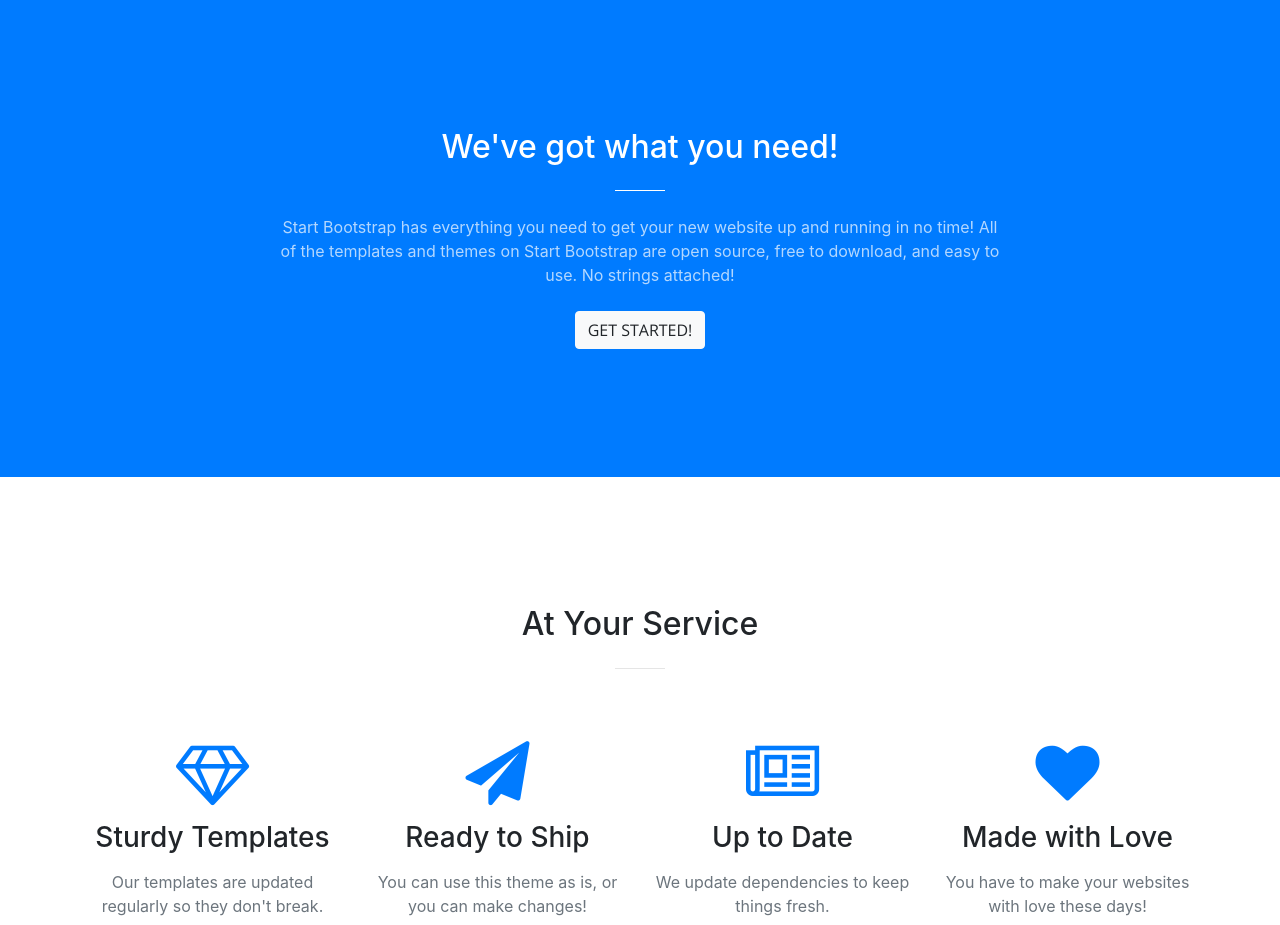
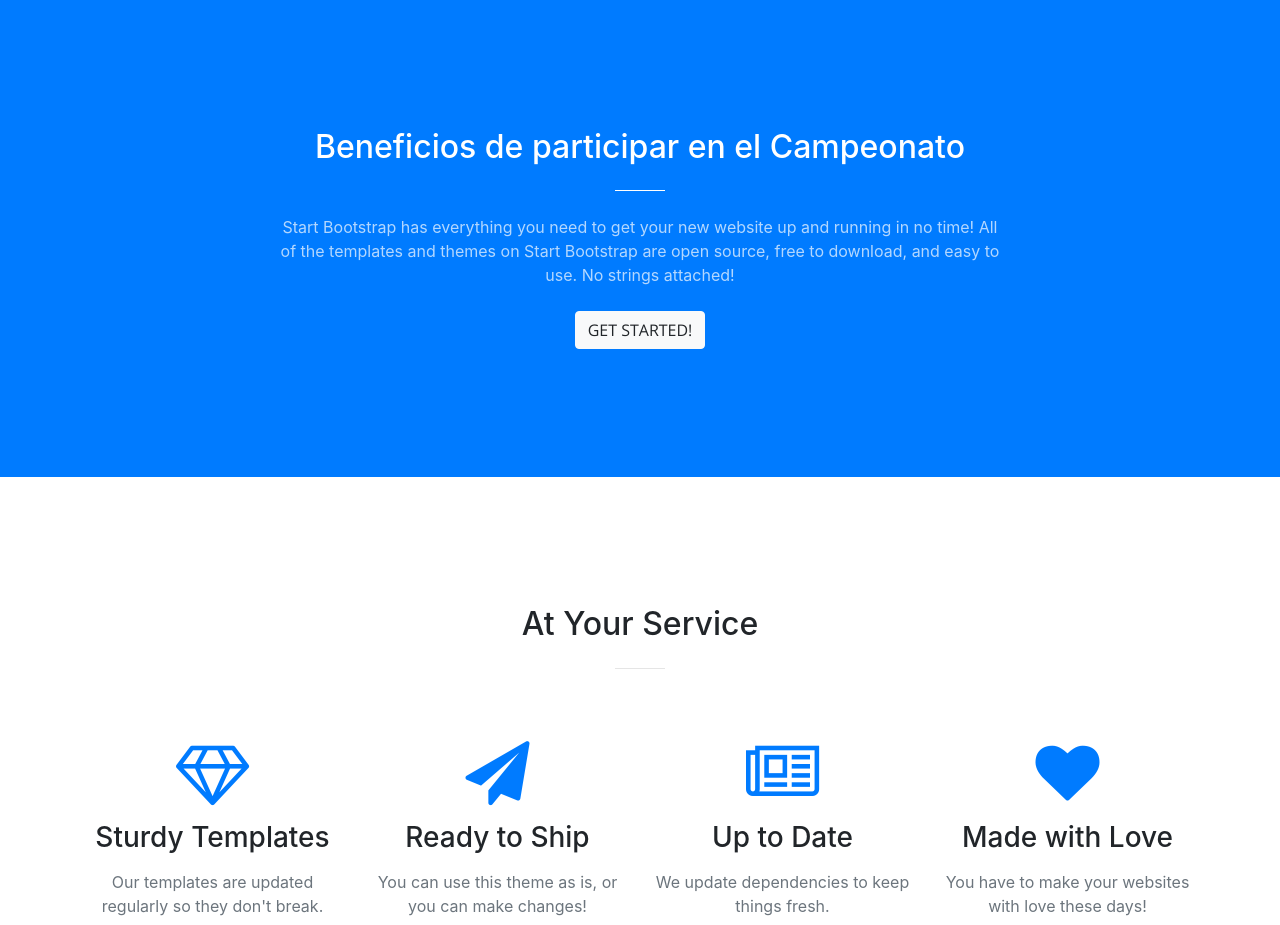
Before and after one commit to humblerz/CreativeETC, a website with bundled scripts: page index.html in a window 1280 px wide. Shown: the part 800-1725 px from the top of the page. Built offline with nearby package versions, Linux system fonts and the light colour scheme.

Commit message:
Le puse texto Prro :v

```diff
--- a/index.html
+++ b/index.html
@@ -84,7 +84,7 @@
       <div class="container">
         <div class="row">
           <div class="col-lg-8 mx-auto text-center">
-            <h2 class="section-heading text-white">We've got what you need!</h2>
+            <h2 class="section-heading text-white">Beneficios de participar en el Campeonato</h2>
             <hr class="light my-4">
             <p class="text-faded mb-4">Start Bootstrap has everything you need to get your new website up and running in no time! All of the templates and themes on Start Bootstrap are open source, free to download, and easy to use. No strings attached!</p>
             <a class="btn btn-light btn-xl js-scroll-trigger" href="#dinamica">Get Started!</a>
```
